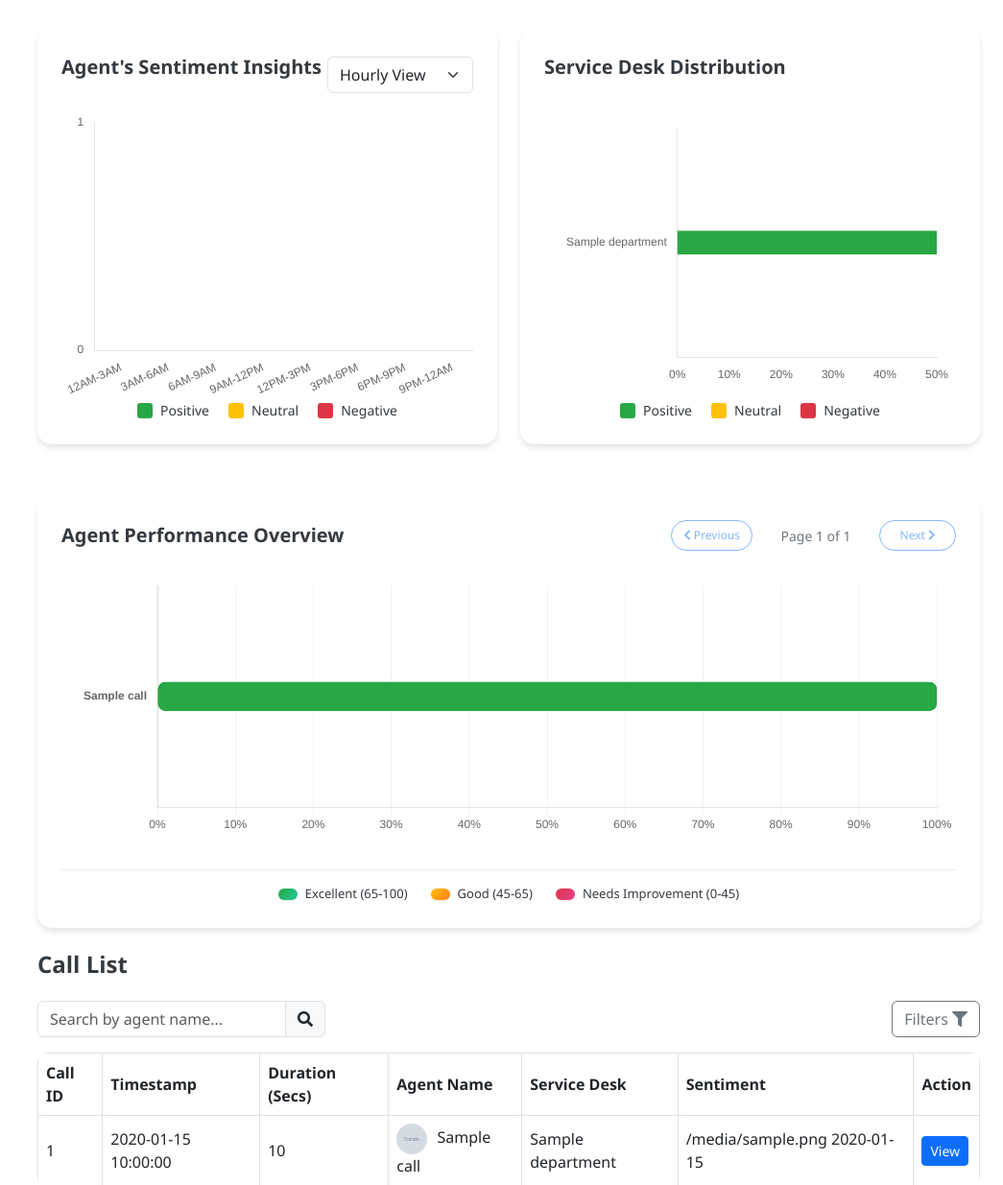
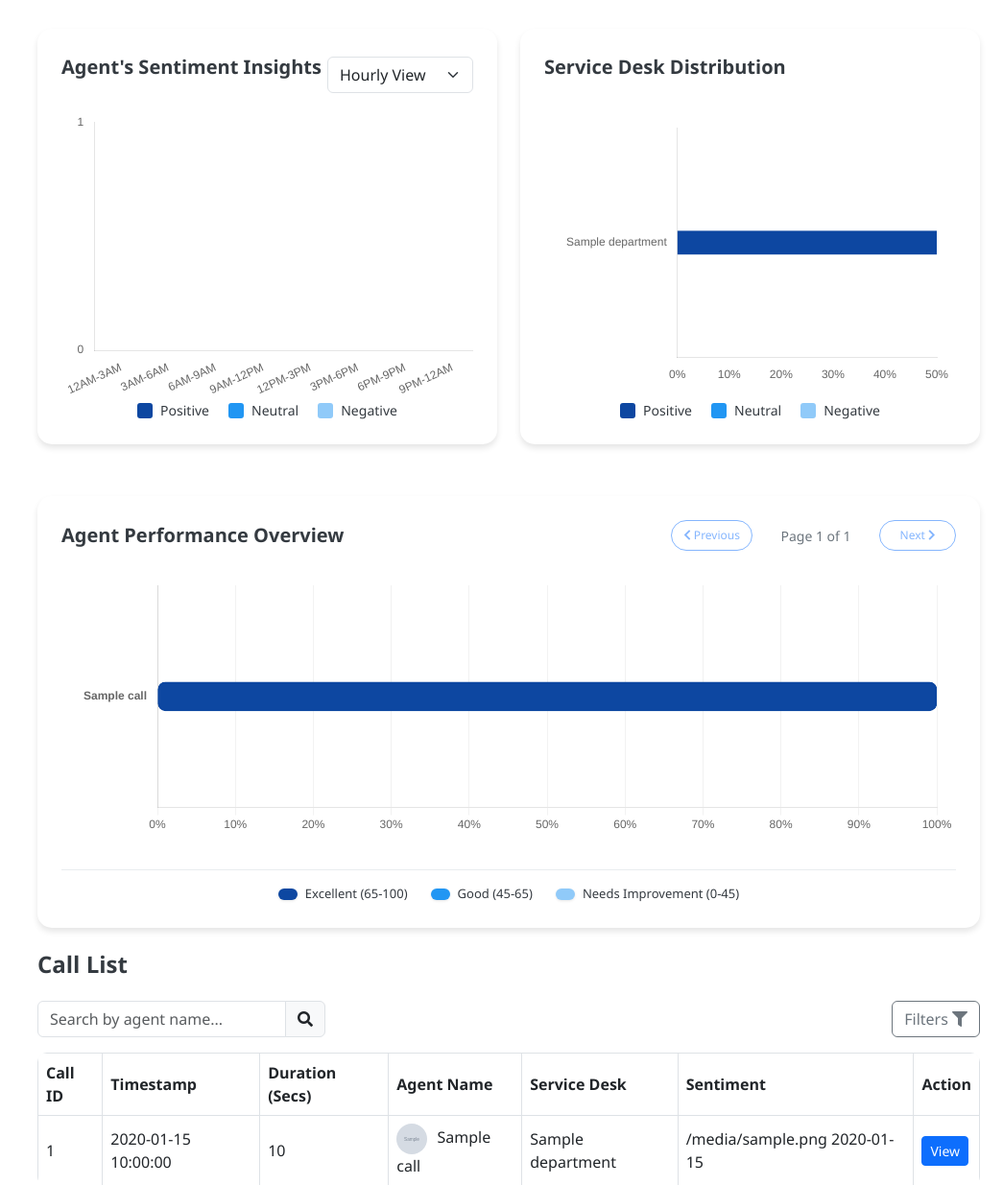
Before and after one commit to Ajayraj-developer/Post_Call_Quality_Analysis, a Flask app: template app/templates/dashboard.html in a window 1280 px wide. Shown: the part 803-2038 px from the top of the page at 96% size, without its empty margins (235-1280 px from the left). Run offline with Flask 3, Linux system fonts and the light colour scheme; the template is opened without the code that fills it: most values are stand-ins (such as "Sample title", 1, 10 or a date in 2020); grey boxes marked "Sample" are stand-in pictures.

Commit message:
UI Dashboard InProgress

```diff
--- a/app/templates/dashboard.html
+++ b/app/templates/dashboard.html
@@ -254,7 +254,11 @@
     }
 
     /* Standardized heading styles */
-    h3, h4, .stacked-bar-title, .chart-title, .agent-performance-title {
+    h3,
+    h4,
+    .stacked-bar-title,
+    .chart-title,
+    .agent-performance-title {
       font-family: 'Segoe UI', Tahoma, Geneva, Verdana, sans-serif;
       font-weight: 600;
       color: var(--dark);
@@ -267,7 +271,10 @@
     }
 
     /* Sub-section headings */
-    h4, .stacked-bar-title, .chart-title, .agent-performance-title {
+    h4,
+    .stacked-bar-title,
+    .chart-title,
+    .agent-performance-title {
       font-size: 20px;
       margin-bottom: 1rem;
     }
@@ -280,7 +287,8 @@
 
     /* Remove any conflicting styles */
     .agent-performance-title {
-      font-size: 20px !important; /* Override any existing styles */
+      font-size: 20px !important;
+      /* Override any existing styles */
     }
 
     .stacked-bar-title {
@@ -400,7 +408,7 @@
               </div>
               <a href="#" class="dropdown-item"><i class="fas fa-user-circle"></i>Profile</a>
               <a href="#" class="dropdown-item"><i class="fas fa-cog"></i>Settings</a>
-              <a href="{{ url_for('logout') if user else '#' }}" class="dropdown-item" style="color: #dc3545;"><i
+              <a href="{{ url_for('logout') if user else '#' }}" class="dropdown-item" style="color: rgba(144,202,249,1);"><i
                   class="fas fa-sign-out-alt"></i>Logout</a>
             </div>
           </div>
@@ -493,15 +501,15 @@
               </div>
               <div class="bar-chart-legend">
                 <div class="legend-item">
-                  <div class="legend-color" style="background-color: #28a745;"></div>
+                  <div class="legend-color" style="background-color: rgba(13,71,161,1);"></div>
                   <span class="legend-label">Positive</span>
                 </div>
                 <div class="legend-item">
-                  <div class="legend-color" style="background-color: #ffc107;"></div>
+                  <div class="legend-color" style="background-color: rgba(33,150,243,1);"></div>
                   <span class="legend-label">Neutral</span>
                 </div>
                 <div class="legend-item">
-                  <div class="legend-color" style="background-color: #dc3545;"></div>
+                  <div class="legend-color" style="background-color: rgba(144,202,249,1);"></div>
                   <span class="legend-label">Negative</span>
                 </div>
               </div>
@@ -523,15 +531,15 @@
               </div>
               <div class="bar-chart-legend">
                 <div class="legend-item">
-                  <div class="legend-color" style="background-color: #28a745;"></div>
+                  <div class="legend-color" style="background-color: rgba(13,71,161,1);"></div>
                   <span class="legend-label">Positive</span>
                 </div>
                 <div class="legend-item">
-                  <div class="legend-color" style="background-color: #ffc107;"></div>
+                  <div class="legend-color" style="background-color: rgba(33,150,243,1);"></div>
                   <span class="legend-label">Neutral</span>
                 </div>
                 <div class="legend-item">
-                  <div class="legend-color" style="background-color: #dc3545;"></div>
+                  <div class="legend-color" style="background-color: rgba(144,202,249,1);"></div>
                   <span class="legend-label">Negative</span>
                 </div>
               </div>
@@ -585,18 +593,15 @@
               <div class="agent-chart-legend mt-3">
                 <div class="d-flex justify-content-center gap-4">
                   <div class="legend-item">
-                    <div class="legend-color" style="background: linear-gradient(135deg, #28a745 0%, #20c997 100%);">
-                    </div>
+                    <div class="legend-color" style="background: #0d47a1;"></div>
                     <span class="legend-label">Excellent (65-100)</span>
                   </div>
                   <div class="legend-item">
-                    <div class="legend-color" style="background: linear-gradient(135deg, #ffc107 0%, #fd7e14 100%);">
-                    </div>
+                    <div class="legend-color" style="background: #2196f3;"></div>
                     <span class="legend-label">Good (45-65)</span>
                   </div>
                   <div class="legend-item">
-                    <div class="legend-color" style="background: linear-gradient(135deg, #dc3545 0%, #e83e8c 100%);">
-                    </div>
+                    <div class="legend-color" style="background: #90caf9;"></div>
                     <span class="legend-label">Needs Improvement (0-45)</span>
                   </div>
                 </div>
@@ -946,46 +951,54 @@
     function getPerformanceColor(score) {
       if (score >= 65) {
         return {
-          background: 'linear-gradient(135deg, #28a745 0%, #20c997 100%)',
-          border: '#28a745'
+          background: 'linear-gradient(135deg, rgba(13,71,161,1) 0%, #20c997 100%)',
+          border: 'rgba(13,71,161,1)'
         };
       } else if (score >= 45) {
         return {
-          background: 'linear-gradient(135deg, #ffc107 0%, #fd7e14 100%)',
-          border: '#ffc107'
+          background: 'linear-gradient(135deg, rgba(33,150,243,1) 0%, #fd7e14 100%)',
+          border: 'rgba(33,150,243,1)'
         };
       } else {
         return {
-          background: 'linear-gradient(135deg, #dc3545 0%, #e83e8c 100%)',
-          border: '#dc3545'
+          background: 'linear-gradient(135deg, rgba(144,202,249,1) 0%, #e83e8c 100%)',
+          border: 'rgba(144,202,249,1)'
         };
       }
     }
 
-    // Get performance label
-    function getPerformanceLabel(score) {
-      if (score >= 65) return 'Excellent';
-      if (score >= 45) return 'Good';
-      return 'Needs Improvement';
-    }
-
     // Create agent performance chart
+    // 1. Define blue shades for each performance category
+    const performanceBlueShades = {
+      excellent: 'rgba(13,71,161,1)',   // Deep blue
+      good: 'rgba(33,150,243,1)',  // Medium blue
+      needs: 'rgba(144,202,249,1)'  // Light blue
+    };
+
+    // 2. Function to get blue shade based on score
+    function getPerformanceBlue(score) {
+      if (score >= 65) return performanceBlueShades.excellent;
+      if (score >= 45) return performanceBlueShades.good;
+      return performanceBlueShades.needs;
+    }
+
+    // 3. Update the chart creation function
     function createAgentPerformanceChart() {
       const ctx = document.getElementById('agentPerformanceChart').getContext('2d');
-      // Calculate all agent data
       allAgentData = calculateAgentPerformance();
-      // Get current page data
       const startIndex = (currentAgentPage - 1) * agentsPerPage;
       const endIndex = startIndex + agentsPerPage;
       const currentPageData = allAgentData.slice(startIndex, endIndex);
-      // Destroy existing chart
+
+      // Destroy existing chart if any
       if (agentPerformanceChart instanceof Chart) {
         agentPerformanceChart.destroy();
       }
-      // Prepare data for chart
+
       const labels = currentPageData.map(agent => agent.name);
       const scores = currentPageData.map(agent => agent.averageScore);
-      const colors = currentPageData.map(agent => getPerformanceColor(agent.averageScore));
+      const colors = currentPageData.map(agent => getPerformanceBlue(agent.averageScore));
+
       agentPerformanceChart = new Chart(ctx, {
         type: 'bar',
         data: {
@@ -993,8 +1006,8 @@
           datasets: [{
             label: 'Average Performance Score',
             data: scores,
-            backgroundColor: colors.map(c => c.background),
-            borderColor: colors.map(c => c.border),
+            backgroundColor: colors,
+            borderColor: colors,
             borderWidth: 2,
             borderRadius: 8,
             borderSkipped: false,
@@ -1005,9 +1018,7 @@
           responsive: true,
           maintainAspectRatio: false,
           plugins: {
-            legend: {
-              display: false
-            },
+            legend: { display: false },
             tooltip: {
               backgroundColor: 'rgba(0, 0, 0, 0.8)',
               titleColor: '#fff',
@@ -1020,46 +1031,37 @@
                   const agentData = currentPageData[context.dataIndex];
                   return [
                     `Average Score: ${agentData.averageScore}%`,
-                    `Total Calls: ${agentData.callCount}`,
-                    `Performance: ${getPerformanceLabel(agentData.averageScore)}`
+                    `Total Calls: ${agentData.callCount}`
                   ];
                 }
               }
+            }
+          },
+          // 4. Add click-to-filter functionality
+          onClick: function (evt, elements) {
+            if (elements.length > 0) {
+              const index = elements[0].index;
+              const agentName = labels[index];
+              document.getElementById('agentSearchInput').value = agentName;
+              currentCallPage = 1;
+              updateCallListPagination();
+              document.getElementById('callListTable').scrollIntoView({ behavior: 'smooth' });
             }
           },
           scales: {
             x: {
               beginAtZero: true,
               max: 100,
-              grid: {
-                display: true,
-                color: 'rgba(0, 0, 0, 0.05)'
-              },
-              ticks: {
-                callback: function (value) {
-                  return value + '%';
-                }
-              }
+              grid: { display: true, color: 'rgba(0, 0, 0, 0.05)' },
+              ticks: { callback: function (value) { return value + '%'; } }
             },
             y: {
-              grid: {
-                display: false
-              },
-              ticks: {
-                font: {
-                  size: 12,
-                  weight: 'bold'
-                }
-              }
+              grid: { display: false },
+              ticks: { font: { size: 12, weight: 'bold' } }
             }
           },
           layout: {
-            padding: {
-              top: 20,
-              right: 20,
-              bottom: 20,
-              left: 20
-            }
+            padding: { top: 20, right: 20, bottom: 20, left: 20 }
           },
           barThickness: 30,
           categoryPercentage: 0.8,
@@ -1223,7 +1225,7 @@
           labels: ['High (≥6.6)', 'Medium (4.5-6.5)', 'Low (<4.5)'],
           datasets: [{
             data: [stats.positive, stats.neutral, stats.negative],
-            backgroundColor: ['#28a745', '#ffc107', '#dc3545'],
+            backgroundColor: ['rgba(13,71,161,1)', 'rgba(33,150,243,1)', 'rgba(144,202,249,1)'],
             borderWidth: 0,
             cutout: '70%'
           }]
@@ -1263,22 +1265,22 @@
             {
               label: 'Positive',
               data: data.map(d => d.positive),
-              backgroundColor: '#28a745',
-              borderColor: '#28a745',
+              backgroundColor: 'rgba(13,71,161,1)',
+              borderColor: 'rgba(13,71,161,1)',
               borderWidth: 1
             },
             {
               label: 'Neutral',
               data: data.map(d => d.neutral),
-              backgroundColor: '#ffc107',
-              borderColor: '#ffc107',
+              backgroundColor: 'rgba(33,150,243,1)',
+              borderColor: 'rgba(33,150,243,1)',
               borderWidth: 1
             },
             {
               label: 'Negative',
               data: data.map(d => d.negative),
-              backgroundColor: '#dc3545',
-              borderColor: '#dc3545',
+              backgroundColor: 'rgba(144,202,249,1)',
+              borderColor: 'rgba(144,202,249,1)',
               borderWidth: 1
             }
           ]
@@ -1358,7 +1360,7 @@
             {
               label: 'Positive',
               data: data.map(d => d.positive.percentage),
-              backgroundColor: '#28a745',
+              backgroundColor: 'rgba(13,71,161,1)',
               borderWidth: 0,
               borderRadius: function (context) {
                 return getBorderRadius(0, context.dataIndex);
@@ -1368,7 +1370,7 @@
             {
               label: 'Neutral',
               data: data.map(d => d.neutral.percentage),
-              backgroundColor: '#ffc107',
+              backgroundColor: 'rgba(33,150,243,1)',
               borderWidth: 0,
               borderRadius: function (context) {
                 return getBorderRadius(1, context.dataIndex);
@@ -1378,7 +1380,7 @@
             {
               label: 'Negative',
               data: data.map(d => d.negative.percentage),
-              backgroundColor: '#dc3545',
+              backgroundColor: 'rgba(144,202,249,1)',
               borderWidth: 0,
               borderRadius: function (context) {
                 return getBorderRadius(2, context.dataIndex);
@@ -1622,7 +1624,7 @@
               borderWidth: 1,
               cornerRadius: 8,
               callbacks: {
-            label: function(context) {
+                label: function (context) {
                   let label = context.dataset.label || '';
                   let value = context.parsed.y;
                   if (label === 'Call Volume') return `${label}: ${value} calls`;
```
Lines whose indentation alone changed are shown as unchanged.
